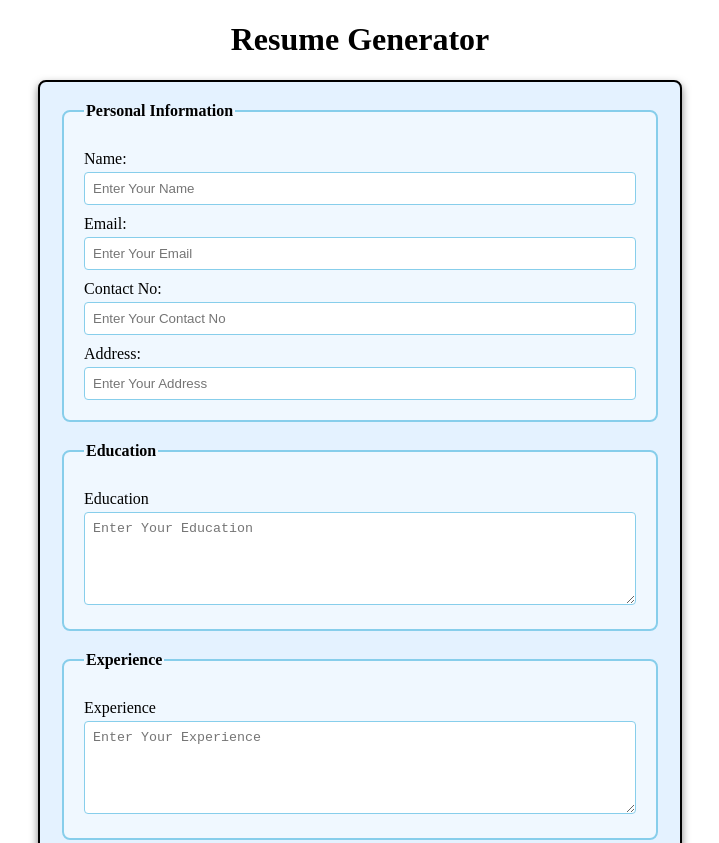
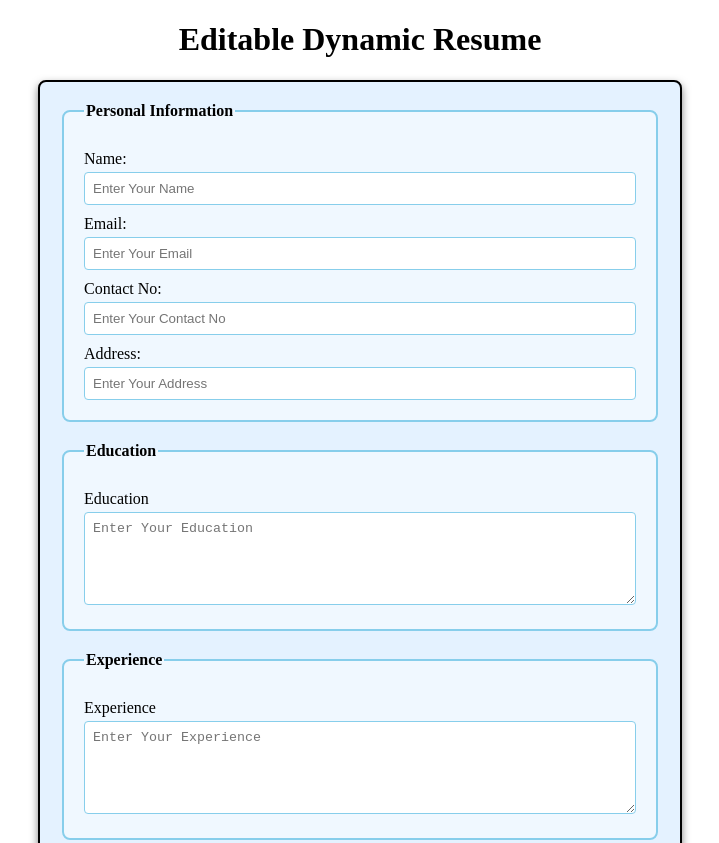
Before and after one commit to RayyanShakir/hackathon-milestones, a plain HTML site: page milestone-04/index.html in a window 1280 px wide. Shown: the top 843 px of the page, without its empty margins (280-999 px from the left). Drawn offline with Linux system fonts and the light colour scheme.

Commit message:
Update index.html

```diff
--- a/milestone-04/index.html
+++ b/milestone-04/index.html
@@ -3,11 +3,11 @@
 <head>
     <meta charset="UTF-8">
     <meta name="viewport" content="width=device-width, initial-scale=1.0">
-    <title>Ediable dynamic Resume</title>
+    <title>Editable dynamic Resume</title>
     <link rel="stylesheet" href="style.css">
 </head>
 <body>
-   <h1 id="heading">Resume Generator</h1>
+   <h1 id="heading">Editable Dynamic Resume</h1>
    <form id="resume-container">
     <fieldset id="pi">
         <legend>Personal Information</legend>
```
